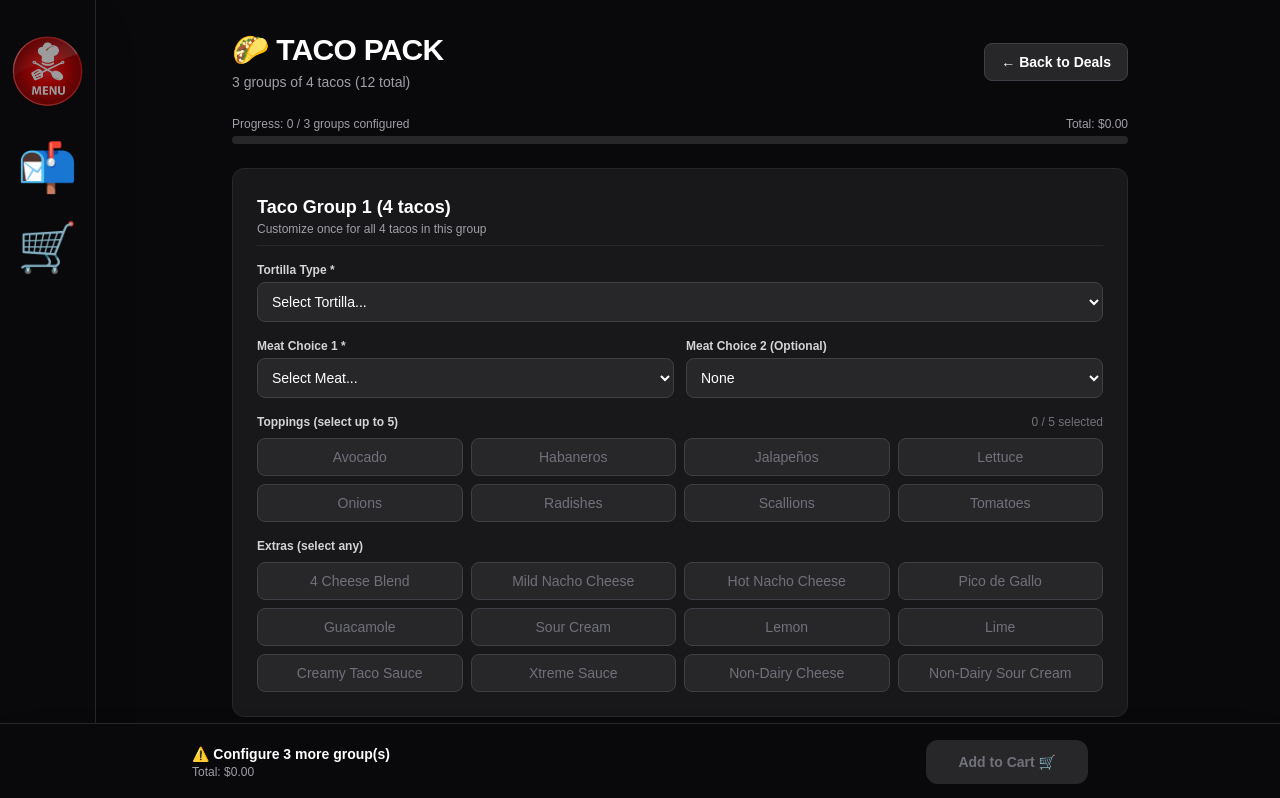
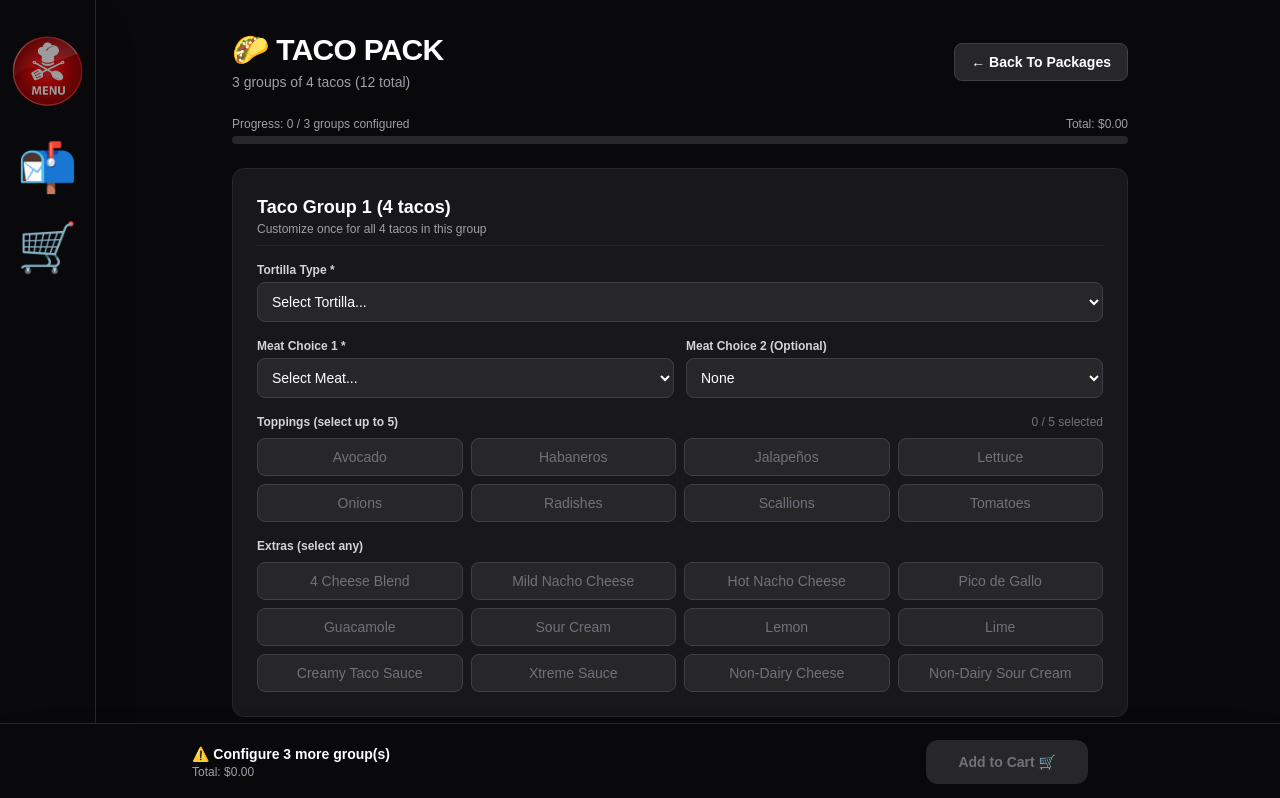
Before and after one commit to culinarycookout/culinary-cookout-app, a Next.js app: page /taco-deals/taco-pack in a window 1280 px wide. Shown: the top 798 px of the page. Built offline with nearby package versions, Linux system fonts and the light colour scheme.

Commit message:
tacos fixed1

```diff
--- a/app/taco-deals/[id]/page.js
+++ b/app/taco-deals/[id]/page.js
@@ -226,7 +226,7 @@ export default function TacoDealCustomize() {
       <div className="min-h-screen bg-zinc-950 text-white p-8">
         <h1 className="text-xl font-bold">Package not found</h1>
         <Link href="/taco-deals" className="text-red-400 mt-4 inline-block">
-          ← Back to Deals
+          ← Back To Packages
         </Link>
       </div>
     );
@@ -252,7 +252,7 @@ export default function TacoDealCustomize() {
             href="/taco-deals"
             className="bg-zinc-800 hover:bg-zinc-700 text-white text-sm font-semibold px-4 py-2 rounded-lg border border-zinc-700 transition-colors"
           >
-            ← Back to Deals
+            ← Back To Packages
           </Link>
         </div>
 
--- a/app/taco-deals/page.js
+++ b/app/taco-deals/page.js
@@ -80,10 +80,6 @@ export default function TacoDealsMenu() {
               <p className="text-xs md:text-sm text-gray-700 mt-1 md:mt-2 flex-1">
                 {item['DESCRIPTION']}
               </p>
-              {/* ✅ STARTS AT $0.00 */}
-              <p className="text-base md:text-xl font-bold mt-1 text-zinc-500">
-                $0.00
-              </p>
             </div>
           </Link>
         ))}
```
